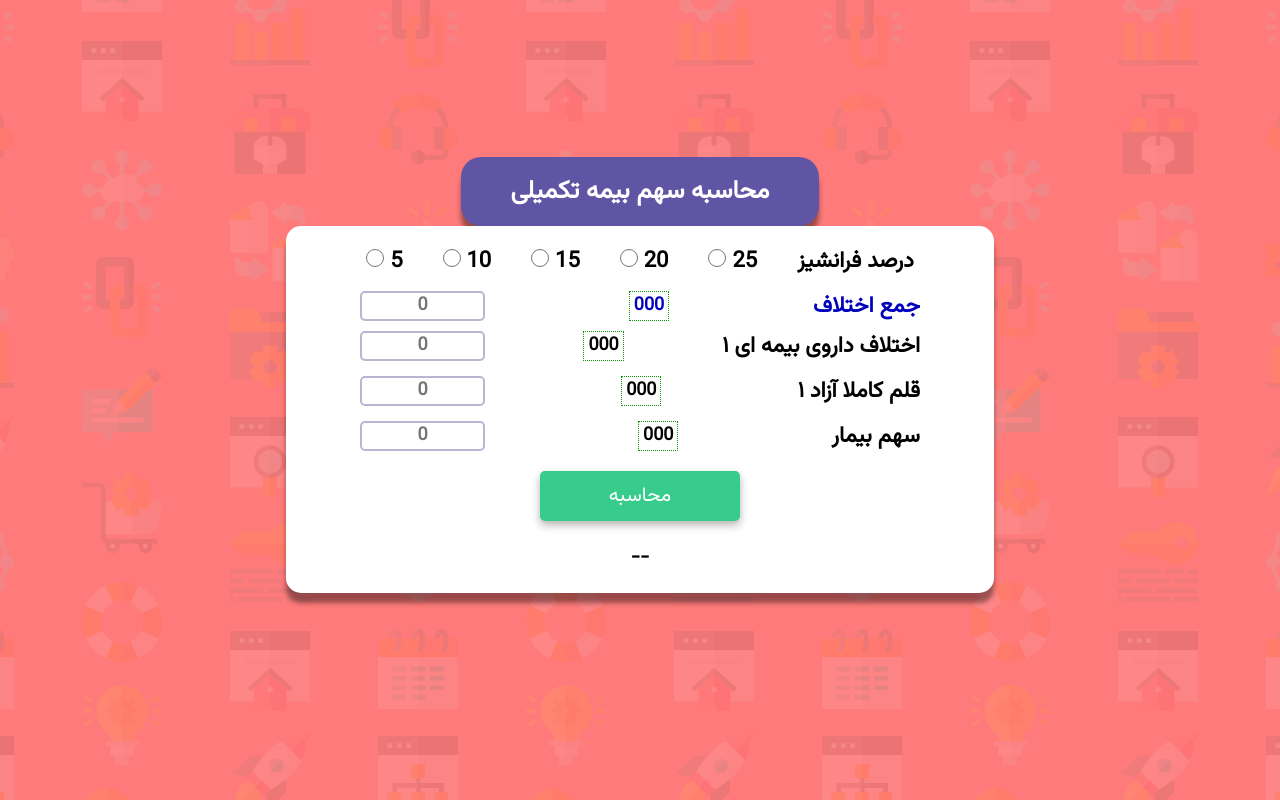
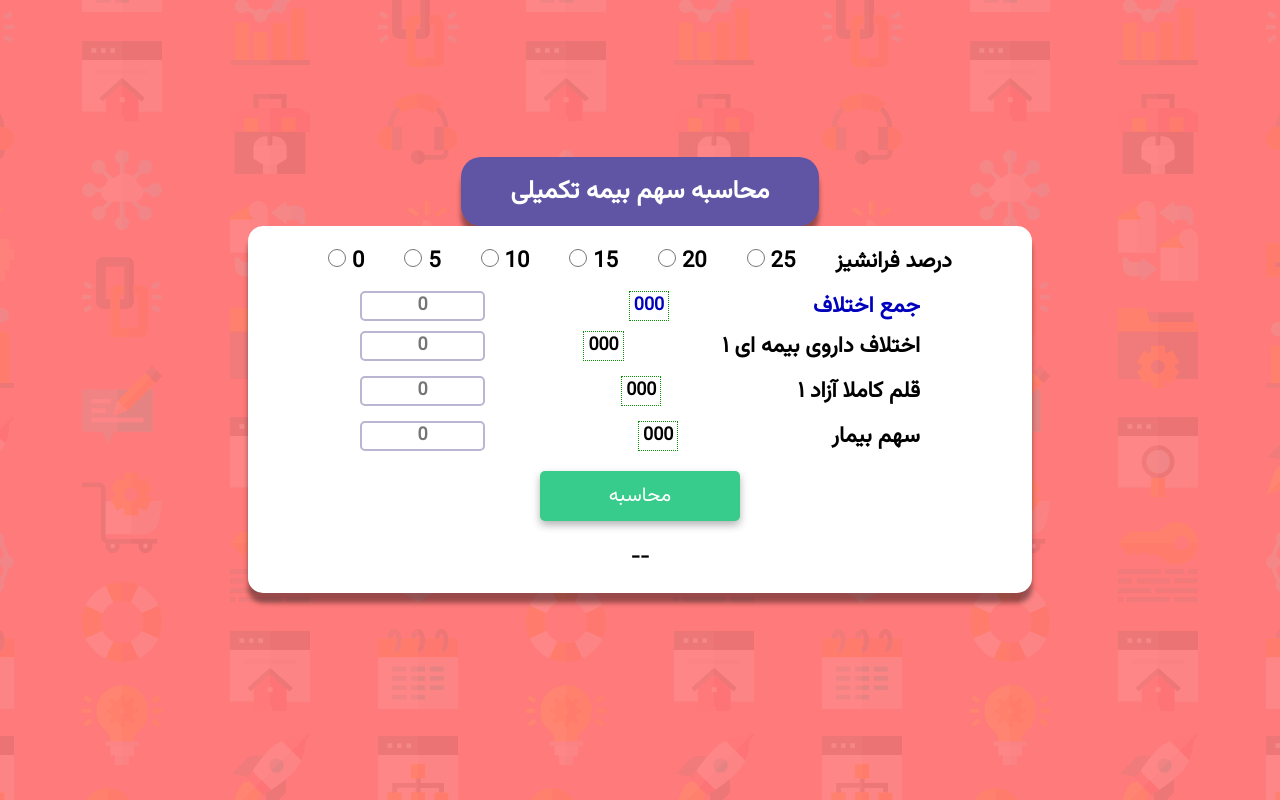
Before and after one commit to moienheydari/Mahmoud, a React (Create React App) app: page / in a window 1280 px wide. Built offline with nearby package versions, Linux system fonts and the light colour scheme; the HTML template or start-up script is replaced by a standard one; a web font is replaced by a local one.

Commit message:
new build

```diff
--- a/src/components/SignupField.js
+++ b/src/components/SignupField.js
@@ -140,6 +140,14 @@ export default function SignupField() {
 
             <div id='Feranshiz' className='inputCont'>
                 <div className='Feran'>
+                    <label><input
+                        className='radio'
+                        type='radio'
+                        name='feranshiz'
+                        value={0}
+                        checked={form.feranshiz == 0}
+                        onChange={handleOptionChange}
+                    /> 0</label>
                     <label><input
                         className='radio'
                         type='radio'
```
Also changed, not shown: 7 other files (tests, documents, lock files or other folders).
